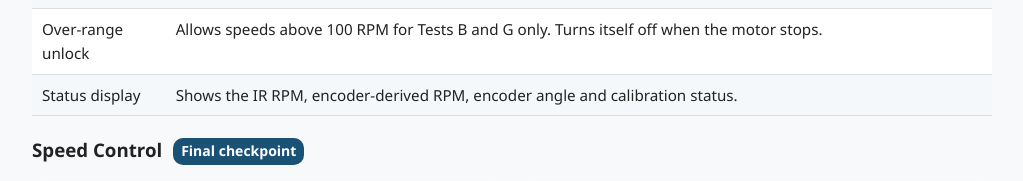
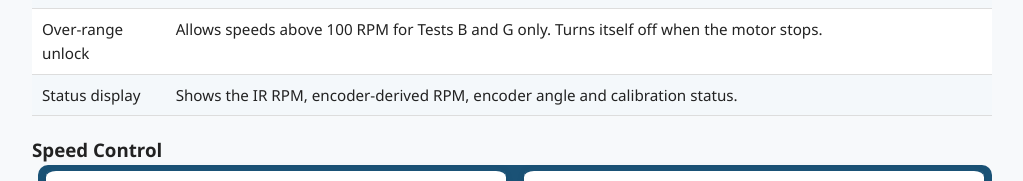
Before and after one commit to meg25799/PARMCO_FINAL_Macey_Disha, a plain HTML site: page index.html in a window 1280 px wide. Shown: the part 2460-2641 px from the top of the page, without its empty margins (128-1151 px from the left). Drawn offline with Linux system fonts and the light colour scheme.

Commit message:
Update index.html

```diff
--- a/index.html
+++ b/index.html
@@ -148,7 +148,7 @@
     <tr><td>Status display</td><td>Shows the IR RPM, encoder-derived RPM, encoder angle and calibration status.</td></tr>
   </table>
 
-  <h3>Speed Control <span class="tag">Final checkpoint</span></h3>
+  <h3>Speed Control <span class="tag">
   <div class="grid">
     <div class="card">
       <h3>Manual Mode (open loop)</h3>
```
